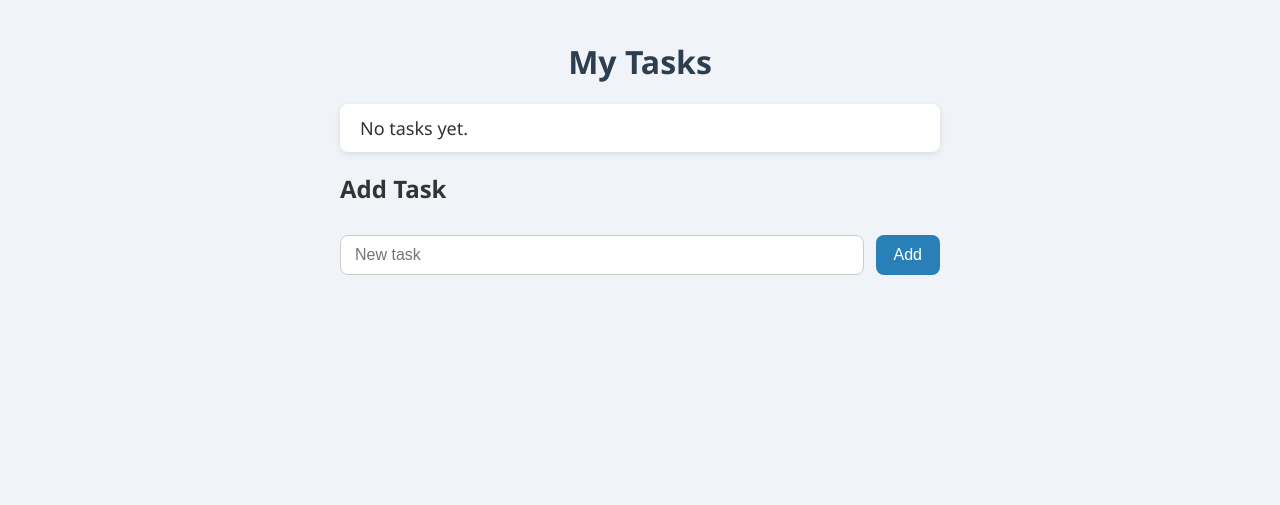
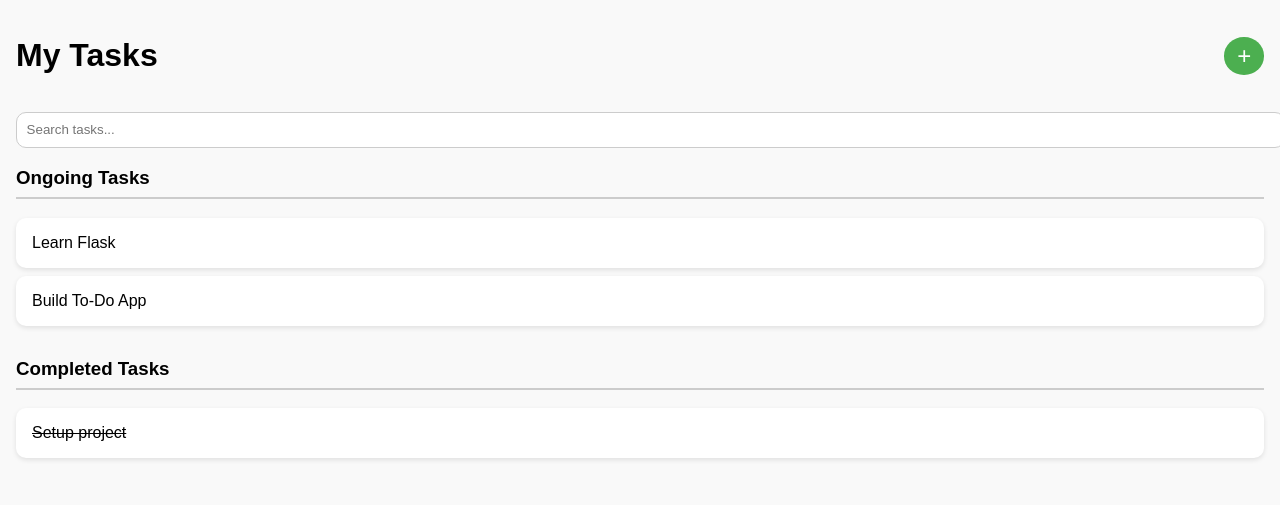
Before and after one commit to MalakElyan/To-Dolist-DevOps, a Flask app: page / in a window 1280 px wide. Shown: the top 505 px of the page. Run offline with Flask 3, Linux system fonts and the light colour scheme; data that the repository does not hold is empty.

Commit message:
Update file index.html

```diff
--- a/app/templates/index.html
+++ b/app/templates/index.html
@@ -1,20 +1,45 @@
 <!DOCTYPE html>
 <html lang="en">
 <head>
-    <meta charset="UTF-8" />
+    <meta charset="UTF-8">
+    <meta name="viewport" content="width=device-width, initial-scale=1.0">
     <title>Todo List</title>
     <style>
         body {
-            font-family: 'Segoe UI', Tahoma, Geneva, Verdana, sans-serif;
-            background-color: #f0f4f8;
-            color: #333;
-            max-width: 600px;
-            margin: 40px auto;
-            padding: 0 20px;
+            font-family: Arial, sans-serif;
+            margin: 0;
+            padding: 1rem;
+            background-color: #f9f9f9;
         }
-        h1 {
-            text-align: center;
-            color: #2c3e50;
+        header {
+            display: flex;
+            justify-content: space-between;
+            align-items: center;
+        }
+        .add-btn {
+            font-size: 1.5rem;
+            padding: 0.3rem 0.8rem;
+            border: none;
+            background-color: #4CAF50;
+            color: white;
+            border-radius: 50%;
+        }
+        .search-bar {
+            width: 100%;
+            margin: 1rem 0;
+        }
+        .search-bar input {
+            width: 100%;
+            padding: 0.6rem;
+            border-radius: 10px;
+            border: 1px solid #ccc;
+        }
+        .section {
+            margin-bottom: 2rem;
+        }
+        .section h3 {
+            border-bottom: 2px solid #ccc;
+            padding-bottom: 0.5rem;
         }
         ul {
             list-style: none;
@@ -22,94 +47,36 @@
         }
         li {
             background: white;
-            margin-bottom: 12px;
-            padding: 12px 20px;
-            border-radius: 8px;
-            box-shadow: 0 2px 6px rgb(0 0 0 / 0.1);
-            display: flex;
-            justify-content: space-between;
-            align-items: center;
-            font-size: 18px;
-        }
-        li a {
-            color: #e74c3c;
-            text-decoration: none;
-            font-weight: bold;
-            border: 1.5px solid #e74c3c;
-            padding: 4px 8px;
-            border-radius: 6px;
-            transition: background-color 0.3s, color 0.3s;
-        }
-        li a:hover {
-            background-color: #e74c3c;
-            color: white;
-        }
-        form {
-            margin-top: 30px;
-            display: flex;
-            gap: 12px;
-        }
-        input[type="text"] {
-            flex-grow: 1;
-            padding: 10px 14px;
-            font-size: 16px;
-            border: 1.5px solid #ccc;
-            border-radius: 8px;
-            transition: border-color 0.3s;
-        }
-        input[type="text"]:focus {
-            border-color: #2980b9;
-            outline: none;
-        }
-        button {
-            background-color: #2980b9;
-            color: white;
-            border: none;
-            padding: 10px 18px;
-            font-size: 16px;
-            border-radius: 8px;
-            cursor: pointer;
-            transition: background-color 0.3s;
-        }
-        button:hover {
-            background-color: #1c5980;
-        }
-        .edit-link {
-            margin-left: 10px;
-            color: #2980b9;
-            font-weight: bold;
-            text-decoration: none;
-            border: 1.5px solid #2980b9;
-            padding: 4px 8px;
-            border-radius: 6px;
-            transition: background-color 0.3s, color 0.3s;
-        }
-        .edit-link:hover {
-            background-color: #2980b9;
-            color: white;
+            margin: 0.5rem 0;
+            padding: 1rem;
+            border-radius: 10px;
+            box-shadow: 0 2px 5px rgba(0,0,0,0.1);
         }
     </style>
 </head>
 <body>
-    <h1>My Tasks</h1>
-    <ul>
-        {% for todo in todos %}
-        <li>
-            {{ todo['task'] }}
-            <div>
-                <a class="edit-link" href="{{ url_for('todo.edit_todo', todo_id=todo['id']) }}">Edit</a>
-                <a href="{{ url_for('todo.delete_todo', todo_id=todo['id']) }}">Delete</a>
-            </div>
-        </li>
-        {% else %}
-        <li>No tasks yet.</li>
-        {% endfor %}
-    </ul>
+    <header>
+        <h1>My Tasks</h1>
+        <button class="add-btn">+</button>
+    </header>
 
-    <h2>Add Task</h2>
-    <form method="POST" action="{{ url_for('todo.add_todo_html') }}">
-        <input type="text" name="task" placeholder="New task" required />
-        <button type="submit">Add</button>
-    </form>
+    <div class="search-bar">
+        <input type="text" placeholder="Search tasks...">
+    </div>
+
+    <div class="section">
+        <h3>Ongoing Tasks</h3>
+        <ul id="ongoing-tasks">
+            <li>Learn Flask</li>
+            <li>Build To-Do App</li>
+        </ul>
+    </div>
+
+    <div class="section">
+        <h3>Completed Tasks</h3>
+        <ul id="completed-tasks">
+            <li><s>Setup project</s></li>
+        </ul>
+    </div>
 </body>
 </html>
```
